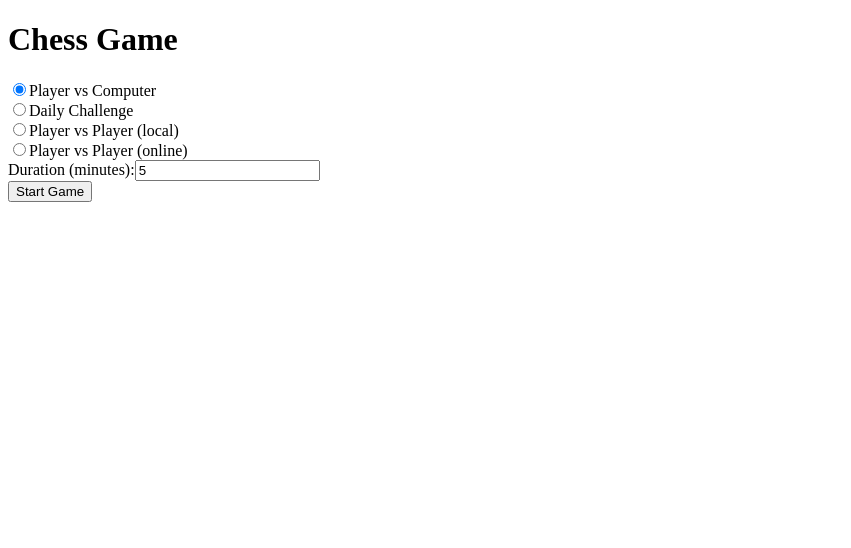
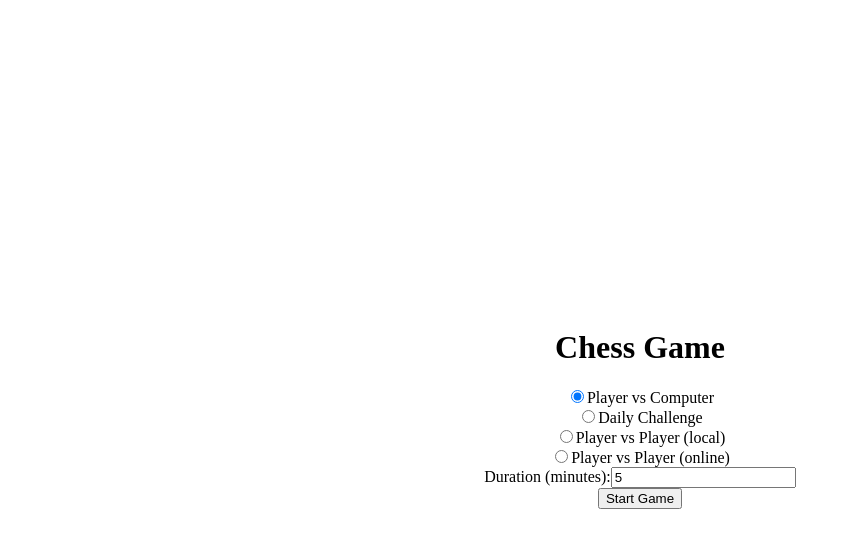
Before and after one commit to Accendino00/Chesscake, a React (Vite) app in the folder frontend/: page / in a window 1280 px wide. Shown: the top 548 px of the page, without its empty margins (0-851 px from the left). Built offline with nearby package versions, Linux system fonts and the light colour scheme.

Commit message:
implementazione modalità di gioco Player Vs Computer e Player Vs Player (locale)

```diff
--- a/frontend/src/components/chessboard/ChessGame.jsx
+++ b/frontend/src/components/chessboard/ChessGame.jsx
@@ -1,9 +1,8 @@
 import React, { useState } from 'react';
 import Chessboard from 'chessboardjsx';
-import { Chess } from 'chess.js';
-import { SQUARES } from 'chess.js';
+import { Chess, SQUARES } from 'chess.js';
 
-const ChessGame = () => {
+const ChessGame = ({ mode, duration }) => {
   const [fen, setFen] = useState();
 
   const [chess] = useState(() => {
@@ -14,15 +13,15 @@ const ChessGame = () => {
     const whiteSquares = SQUARES.slice(0, 16);
     const blackSquares = SQUARES.slice(48, 64);
 
-    for (let i = 0; i < pieces.length; i++) {
+    for (const element of pieces) {
       const randomIndex = Math.floor(Math.random() * whiteSquares.length);
-      newChess.put({ type: pieces[i], color: 'b' }, whiteSquares[randomIndex]);
+      newChess.put({ type: element, color: 'b' }, whiteSquares[randomIndex]);
       whiteSquares.splice(randomIndex, 1);
     }
 
-    for (let i = 0; i < pieces.length; i++) {
+    for (const element of pieces) {
       const randomIndex = Math.floor(Math.random() * blackSquares.length);
-      newChess.put({ type: pieces[i], color: 'w' }, blackSquares[randomIndex]);
+      newChess.put({ type: element, color: 'w' }, blackSquares[randomIndex]);
       blackSquares.splice(randomIndex, 1);
     }
 
@@ -37,8 +36,8 @@ const ChessGame = () => {
         if (chess.isCheck()) {
           console.log('P1 - Gcacco!');
         }
-
-        /*setTimeout(() => {
+        if (mode === 'playerVsComputer'){
+        setTimeout(() => {
           const moves = chess.moves();
           if (moves.length > 0) {
             const randomIndex = Math.floor(Math.random() * moves.length);
@@ -54,8 +53,8 @@ const ChessGame = () => {
           else {
             console.log('P1 - Scacco Matto!');
           }
-        }, 1000);*/
-
+        }, duration * 1000);
+      }
         setFen(chess.fen());
 
 
@@ -66,12 +65,25 @@ const ChessGame = () => {
   };
 
   return (
+    <div>
+    {mode === 'dailyChallenge' || mode === 'playerVsPlayerOnline' ?
+      <p>Ancora in fase di implementazione!</p>
+      :
+      <div>
+      {mode === 'playerVsComputer' ?
+      <h1>PLAYER VS COMPUTER</h1>
+      :
+      <h1>PLAYER VS PLAYER (LOCAL)</h1>
+      }
       <Chessboard
         position={fen}
         onDrop={(move) => handleMove({ from: move.sourceSquare, to: move.targetSquare })}
         orientation="white"
         width={400}
       />
+      </div>
+    }
+    </div>
   );
 };
 
--- a/frontend/src/components/chessboard/ChessStart.jsx
+++ b/frontend/src/components/chessboard/ChessStart.jsx
@@ -1,6 +1,6 @@
 import React, { useState } from 'react';
 import ChessGame from './ChessGame';
-import './ChessGame.css';
+import './chessStart.css';
 
 
 const StartInterface = () => {
@@ -21,7 +21,7 @@ const StartInterface = () => {
   };
 
   return (
-    <div>
+    <div className='gameDiv'>
       {!gameStarted &&
       <>
       <h1>Chess Game</h1>
@@ -84,7 +84,7 @@ const StartInterface = () => {
       </div>
       </>
       }
-      {gameStarted && <ChessGame/> }
+      {gameStarted && <ChessGame mode={mode} duration={duration}/> }
     </div>
   );
 };
--- a/frontend/src/components/chessboard/chessStart.css
+++ b/frontend/src/components/chessboard/chessStart.css
@@ -0,0 +1,7 @@
+.gameDiv{
+    display:flex;
+    flex-direction: column;
+    justify-content: center;
+    align-items: center;
+    height: 100vh;
+}
```
Lines whose indentation alone changed are shown as unchanged.
